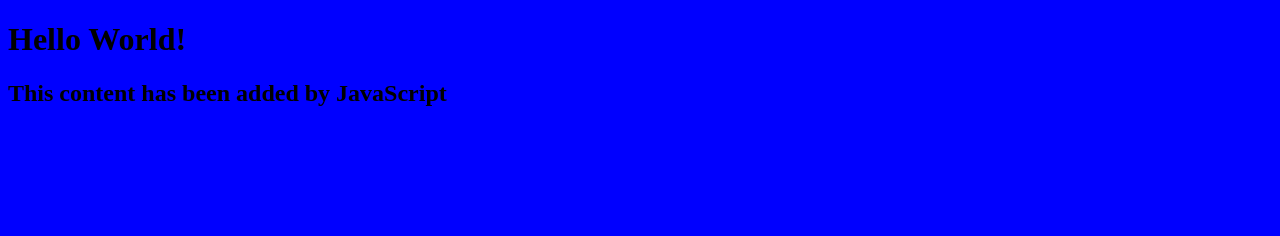
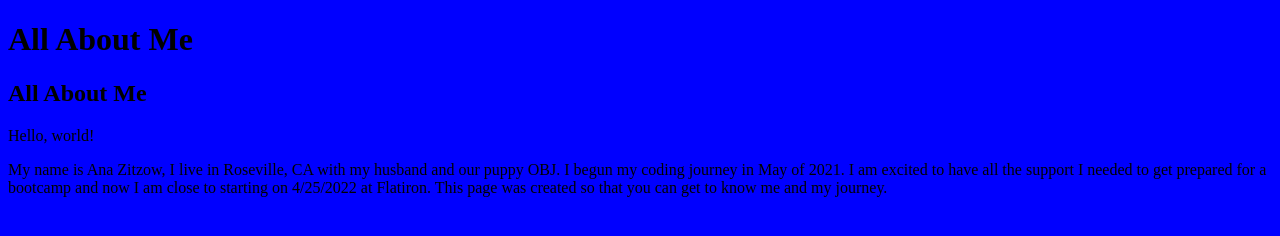
Before and after one commit to azitzow/my-personal-website, a plain HTML site: page index.html in a window 1280 px wide. Drawn offline with Linux system fonts and the light colour scheme.

```diff
--- a/index.html
+++ b/index.html
@@ -2,10 +2,12 @@
 <html lang="en">
   <head>
     <link rel="stylesheet" href="style.css"/>
-    <title>My Website</title>
+    <title>Welcome to My Website</title>
   </head>
   <body>
-    <h1>Hello World!</h1>
+    <h1>All About Me</h1>
     <script src='script.js'></script>
+    <p>Hello, world!</p>
+    <p>My name is Ana Zitzow, I live in Roseville, CA with my husband and our puppy OBJ. I begun my coding journey in May of 2021. I am excited to have all the support I needed to get prepared for a bootcamp and now I am close to starting on 4/25/2022 at Flatiron. This page was created so that you can get to know me and my journey.</p>
   </body>
 </html>
--- a/script.js
+++ b/script.js
@@ -1,4 +1,4 @@
 const h2 = document.createElement('h2');
-h2.textContent = 'This content has been added by JavaScript';
+h2.textContent = 'All About Me';
 
 document.querySelector('body').appendChild(h2);
```
